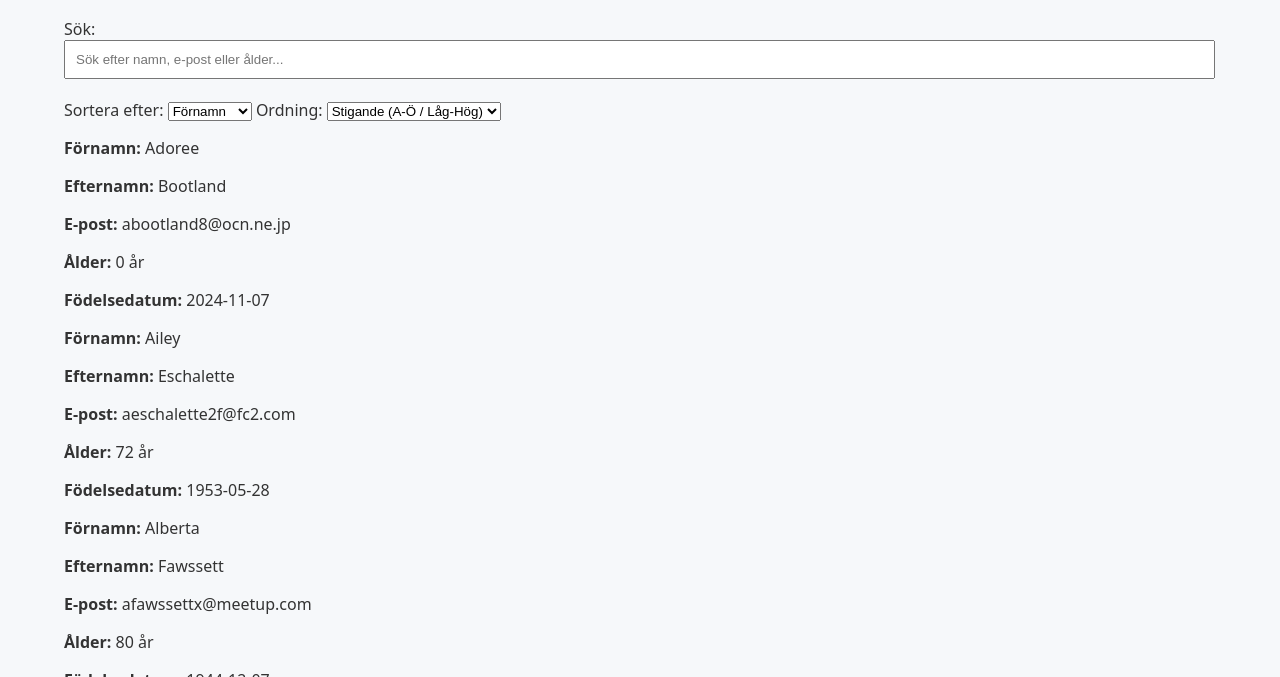
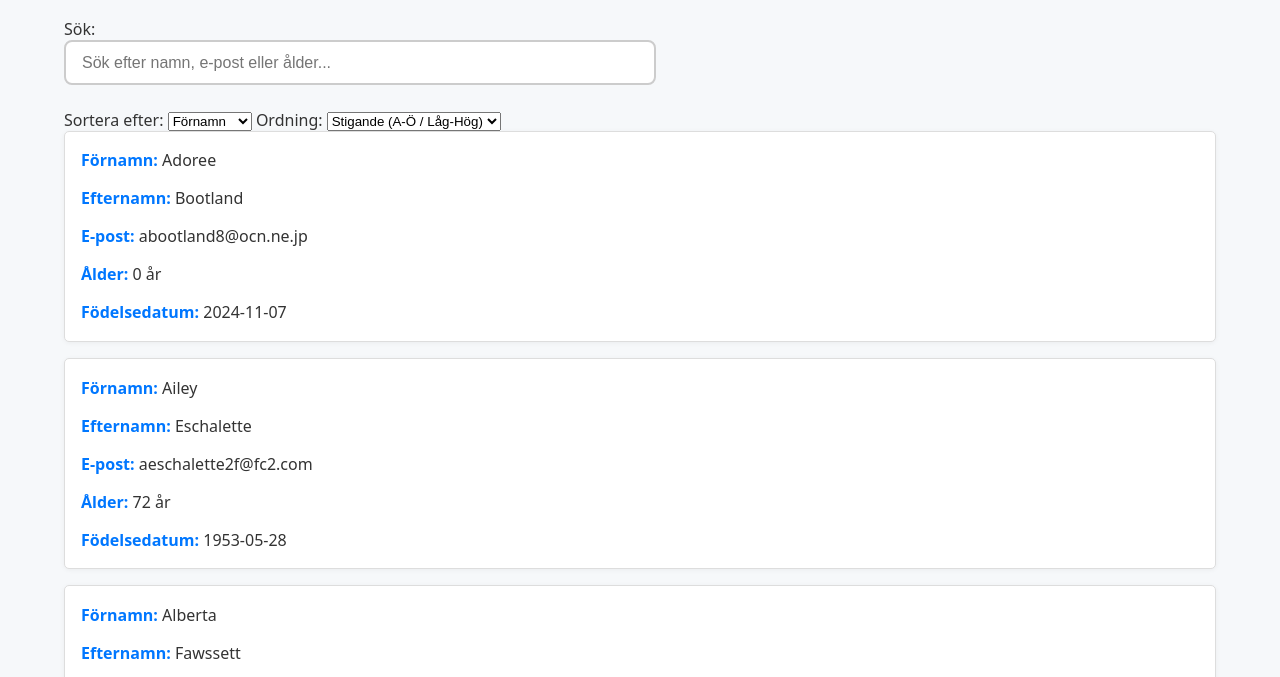
Before and after one commit to mjaow1233/gruppuppgift-javascript, a website: page sorter.html in a window 1280 px wide. Shown: the part 110-787 px from the top of the page. Drawn offline with Linux system fonts and the light colour scheme.

Commit message:
Update style.css
Updaterade mitt branch och tog bort ändringar i dessa filer och byte ut de från main branch

```diff
--- a/style.css
+++ b/style.css
@@ -21,7 +21,37 @@ footer {
 }
 
 .search-field {
-  width: calc(100% - 25px);
-  margin-bottom: 20px;
-  padding: 10px;
+  display: block;
+  width: calc(50% - 20px);
+  font-size: 1rem;
+  padding: 0.7rem 1rem;
+  margin-bottom: 1.5rem;
+  border: 2px solid #ccc;
+  border-radius: 8px;
+  transition: border-color 0.3s, box-shadow 0.3s;
 }
+
+.search-field:focus {
+  border-color: #0077ff;
+  outline: none;
+  box-shadow: 0 0 5px rgba(0, 119, 255, 0.3);
+}
+
+.person {
+  background: white;
+  padding: 0.1rem 1rem 0.1rem 1rem;
+
+  border: 1px solid #ddd;
+  border-radius: 5px;
+  margin-bottom: 1rem;
+  box-shadow: 0 1px 5px rgba(0, 0, 0, 0.05);
+}
+
+.person b {
+  color: #0077ff;
+}
+
+footer p {
+  font-size: 0.9rem;
+  margin: 0;
+}
```
